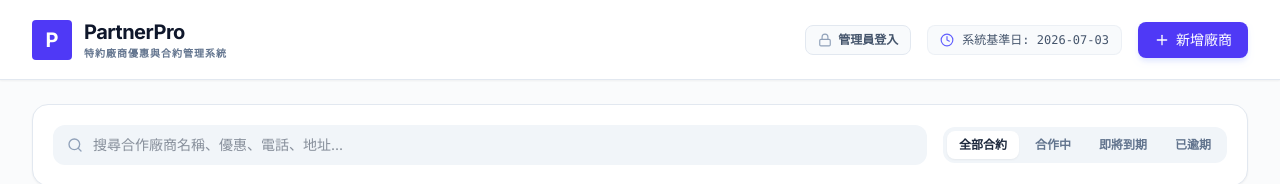
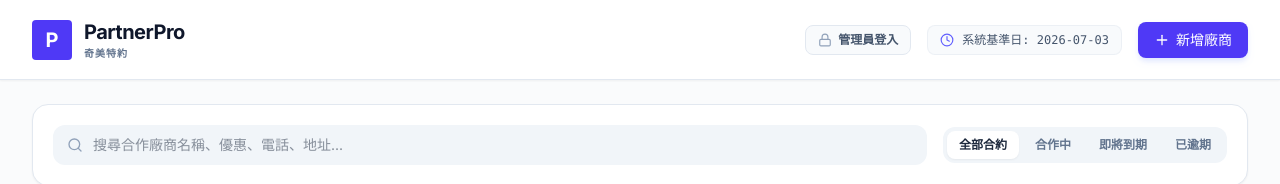
Before and after one commit to YiHsuan85/PartnerPro, a React (Vite) app: page / in a window 1280 px wide. Shown: the top 184 px of the page. Built offline with nearby package versions, Linux system fonts and the light colour scheme.

Commit message:
Update App.tsx

```diff
--- a/src/App.tsx
+++ b/src/App.tsx
@@ -460,7 +460,7 @@ export default function App() {
           <div className="w-10 h-10 bg-indigo-600 rounded flex items-center justify-center text-white font-bold text-xl">P</div>
           <div>
             <h1 className="text-xl font-bold tracking-tight text-slate-900">PartnerPro</h1>
-            <p className="text-[10px] text-slate-500 uppercase tracking-widest font-semibold">特約廠商優惠與合約管理系統</p>
+            <p className="text-[10px] text-slate-500 uppercase tracking-widest font-semibold">奇美特約</p>
           </div>
         </div>
         <div className="flex items-center gap-4">
```
